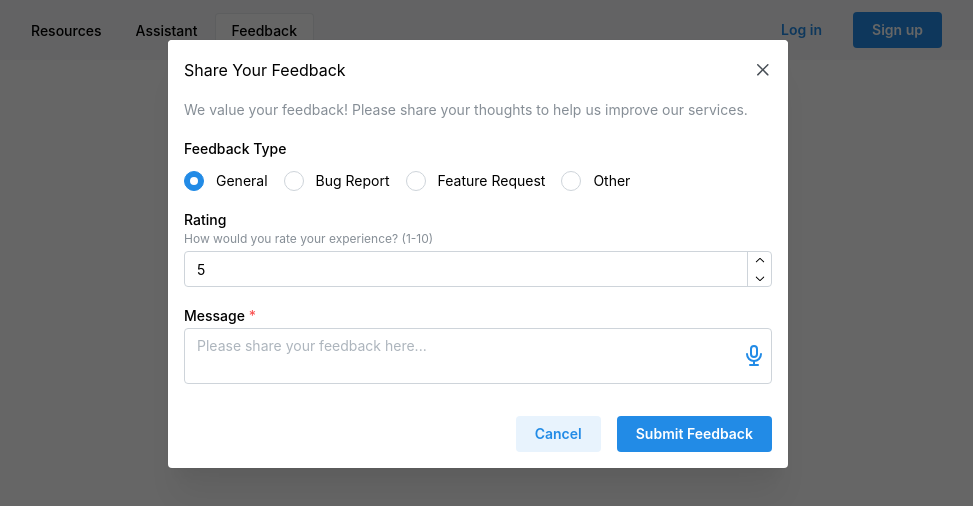
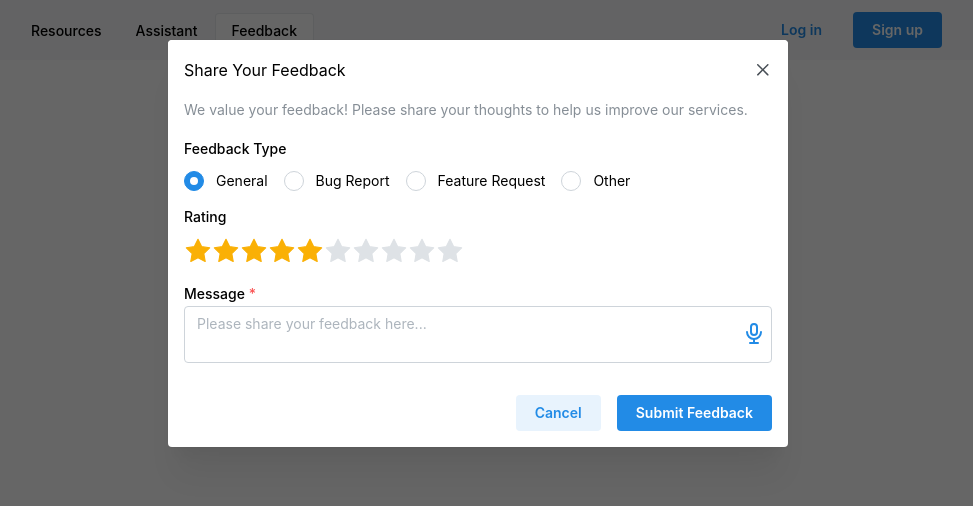
Before and after one commit to alfredgenadri/Soar, a React (Create React App) app in the folder frontend/: page / in a window 1280 px wide. Both pictures are taken after a click on the tab "Feedback". Shown: the top 506 px of the page, without its empty margins (162-1135 px from the left). Built offline with nearby package versions, Linux system fonts and the light colour scheme.

Commit message:
feedback form fix

```diff
--- a/frontend/src/components/Feedback/FeedbackModal.tsx
+++ b/frontend/src/components/Feedback/FeedbackModal.tsx
@@ -1,4 +1,4 @@
-import { Modal, Textarea, Button, Group, Radio, Stack, Text, NumberInput, ActionIcon, Loader } from '@mantine/core';
+import { Modal, Textarea, Button, Group, Radio, Stack, Text, ActionIcon, Loader, Rating } from '@mantine/core';
 import { useForm } from '@mantine/form';
 import { notifications } from '@mantine/notifications';
 import { IconMicrophone } from '@tabler/icons-react';
@@ -24,7 +24,7 @@ export function FeedbackModal({ opened, onClose }: FeedbackModalProps) {
     },
     validate: {
       message: (value) => (value.length < 10 ? 'Message must be at least 10 characters' : null),
-      rating: (value) => (value < 1 || value > 10 ? 'Rating must be between 1 and 10' : null),
+      rating: (value) => (value < 1 ? 'Please provide a rating' : null),
     },
   });
 
@@ -118,13 +118,15 @@ export function FeedbackModal({ opened, onClose }: FeedbackModalProps) {
             </Group>
           </Radio.Group>
 
-          <NumberInput
-            label="Rating"
-            description="How would you rate your experience? (1-10)"
-            min={1}
-            max={10}
-            {...form.getInputProps('rating')}
-          />
+          <Stack gap="xs">
+            <Text size="sm" fw={500}>Rating</Text>
+            <Rating
+              size="lg"
+              value={form.values.rating}
+              onChange={(value) => form.setFieldValue('rating', value)}
+              count={10}
+            />
+          </Stack>
 
           <Textarea
             required
```
